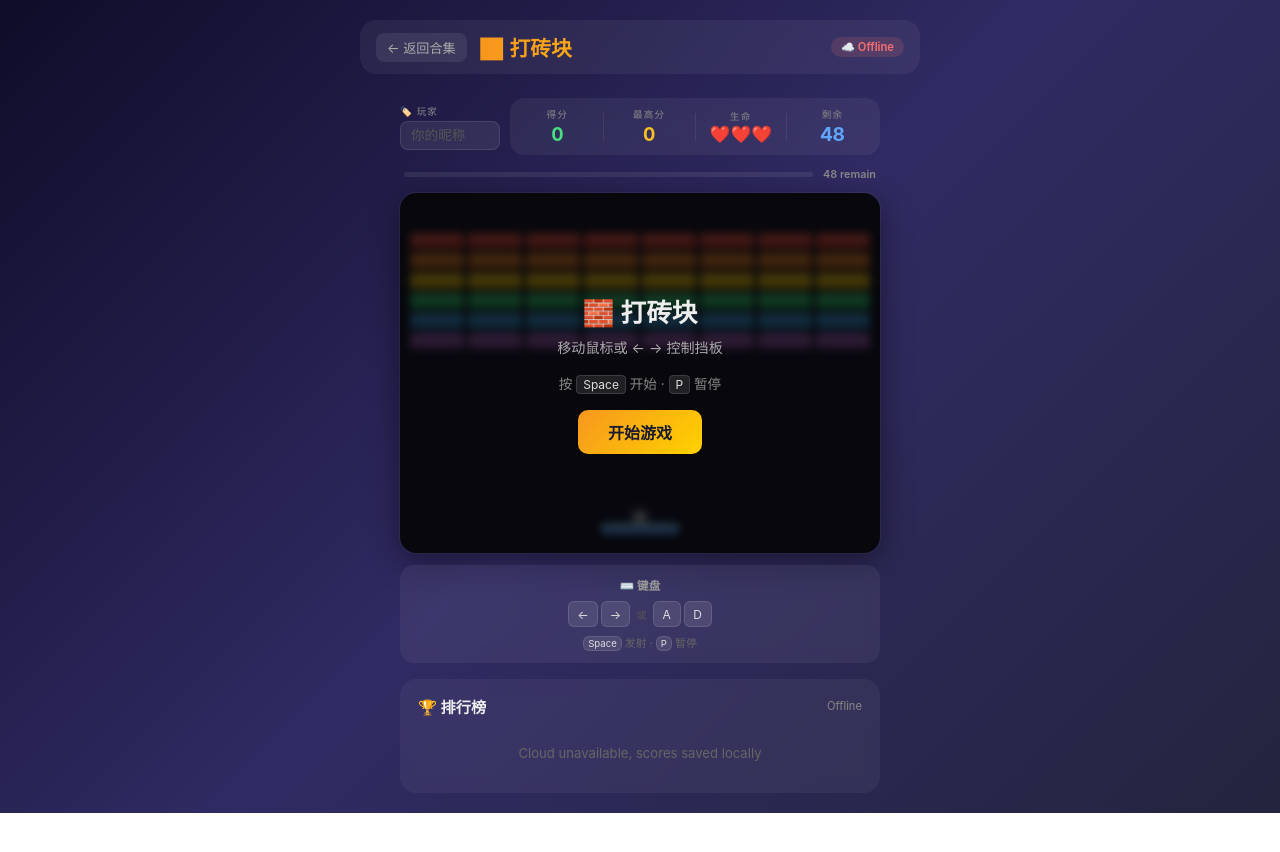
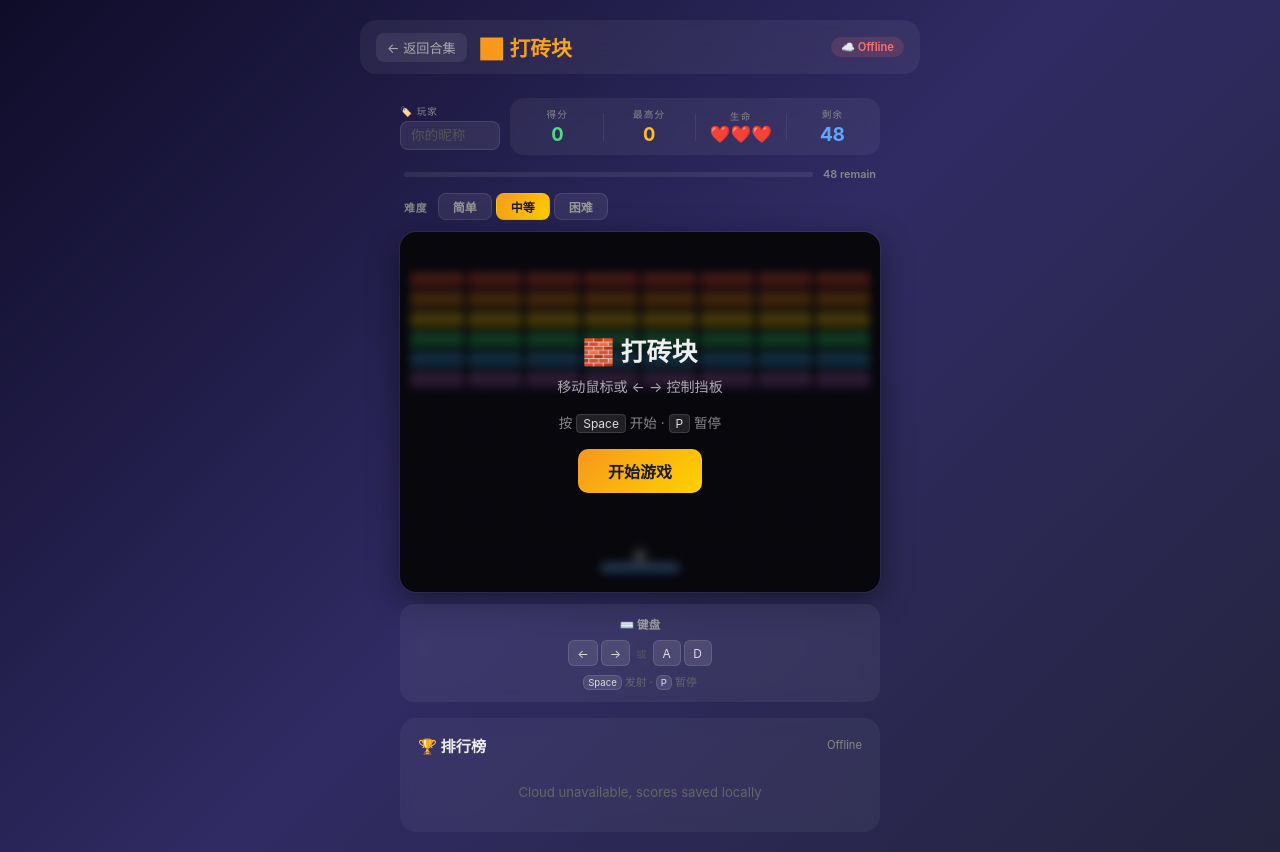
Before and after one commit to Alarmzxc/games-claudecode, a website: page public/breakout/index.html in a window 1280 px wide. Before the commit the page ends 813 px from the top, so only its background shows below. Drawn offline with Linux system fonts and the light colour scheme; no server answers.

Commit message:
Fix: 2048 invisible, Breakout difficulty, UI sizing
- Fix 2048 tiles not rendering: add position:absolute to .grid-cell,
  fix tile color selectors to target .grid-cell directly,
  recalculate positioning to account for grid padding
- Add Breakout difficulty selector (Easy/Medium/Hard) with configurable
  paddle size, ball speed, lives, and brick hit points
- Adjust container widths: Flappy Bird 360px (tighter), Minesweeper 580px
  (room for larger grids)

```diff
--- a/public/breakout/game.js
+++ b/public/breakout/game.js
@@ -19,6 +19,7 @@
     const cloudBadge = document.getElementById('cloudBadge');
     const lbList = document.getElementById('lbList');
     const lbStatus = document.getElementById('lbStatus');
+    const diffBtns = document.querySelectorAll('.diff-btn');
 
     // ========================================================================
     // Constants
@@ -28,14 +29,14 @@
     const CH = 360;
 
     // Paddle
-    const PW = 80;
+    let PW = 80;    // changed by difficulty
     const PH = 12;
     const PY = CH - 30;
     const PADDLE_SPEED = 6;
 
     // Ball
     const BR = 6; // radius
-    const BALL_SPEED_INIT = 4;
+    let BALL_SPEED_INIT = 3.5;  // changed by difficulty
     const BALL_SPEED_MAX = 9;
     const SPEED_INCREMENT = 0.25;
 
@@ -48,20 +49,49 @@
     const BLEFT = 10; // left margin
     const BW = (CW - BLEFT * 2 - BPAD * (BRICKS_PER_ROW - 1)) / BRICKS_PER_ROW;
 
-    const MAX_LIVES = 3;
+    let MAX_LIVES = 3;  // changed by difficulty
+    let ROW_CFG = [];    // changed by difficulty
     const MAX_ANGLE = 65 * Math.PI / 180;
     const MIN_ANGLE = 15 * Math.PI / 180;
 
-    // Row config: [color, lightColor (after 1 hit), points, maxHits]
-    const ROW_CFG = [
+    // Difficulty presets
+    const DIFFICULTIES = {
+        easy: {
+            pw: 100, ballSpeed: 2.5, lives: 5,
+            rows: [
+                { color: '#e74c3c', light: '#f1948a', pts: 50, hits: 1 },
+                { color: '#e67e22', light: '#f0b27a', pts: 40, hits: 1 },
+                { color: '#f1c40f', light: '#f7dc6f', pts: 30, hits: 1 },
+                { color: '#2ecc71', light: '#82e0aa', pts: 20, hits: 1 },
+                { color: '#3498db', light: '#85c1e9', pts: 10, hits: 1 },
+                { color: '#9b59b6', light: '#c39bd3', pts: 5,  hits: 1 },
+            ],
+        },
+        medium: {
+            pw: 80, ballSpeed: 3.5, lives: 3,
+            rows: [
+                { color: '#e74c3c', light: '#f1948a', pts: 50, hits: 2 },
+                { color: '#e67e22', light: '#f0b27a', pts: 40, hits: 2 },
+                { color: '#f1c40f', light: '#f7dc6f', pts: 30, hits: 1 },
+                { color: '#2ecc71', light: '#82e0aa', pts: 20, hits: 1 },
+                { color: '#3498db', light: '#85c1e9', pts: 10, hits: 1 },
+                { color: '#9b59b6', light: '#c39bd3', pts: 5,  hits: 1 },
+            ],
+        },
+        hard: {
+            pw: 65, ballSpeed: 5, lives: 3,
+            rows: [
                 { color: '#e74c3c', light: '#f1948a', pts: 50, hits: 2 },
                 { color: '#e67e22', light: '#f0b27a', pts: 40, hits: 2 },
                 { color: '#f1c40f', light: '#f7dc6f', pts: 30, hits: 2 },
                 { color: '#2ecc71', light: '#82e0aa', pts: 20, hits: 1 },
                 { color: '#3498db', light: '#85c1e9', pts: 10, hits: 1 },
                 { color: '#9b59b6', light: '#c39bd3', pts: 5,  hits: 1 },
-    ];
+            ],
+        },
+    };
 
+    let currentDifficulty = 'medium';
     let CLOUD_AVAILABLE = false;
 
     // ========================================================================
@@ -846,8 +876,52 @@
     }
 
     // ========================================================================
-    // Bootstrap
+    // Difficulty
     // ========================================================================
+
+    function applyDifficulty(diff) {
+        currentDifficulty = diff;
+        const cfg = DIFFICULTIES[diff];
+        PW = cfg.pw;
+        BALL_SPEED_INIT = cfg.ballSpeed;
+        MAX_LIVES = cfg.lives;
+        ROW_CFG = cfg.rows.map(r => ({ ...r }));
+        localStorage.setItem('breakoutDifficulty', diff);
+    }
+
+    // Apply saved difficulty
+    const savedDiff = localStorage.getItem('breakoutDifficulty') || 'medium';
+    applyDifficulty(savedDiff);
+    diffBtns.forEach(function (btn) {
+        if (btn.dataset.diff === savedDiff) {
+            btn.classList.add('active');
+        } else {
+            btn.classList.remove('active');
+        }
+    });
+
+    diffBtns.forEach(function (btn) {
+        btn.addEventListener('click', function () {
+            const diff = btn.dataset.diff;
+            if (diff === currentDifficulty) return;
+            applyDifficulty(diff);
+            diffBtns.forEach(function (b) { b.classList.remove('active'); });
+            btn.classList.add('active');
+            // Reset game if running
+            if (gameRunning) {
+                if (animFrame) cancelAnimationFrame(animFrame);
+                gameRunning = false;
+                gameOver = false;
+                overlay.classList.remove('hidden');
+                overlayContent.innerHTML = `
+                    <h2>🧱 打砖块</h2>
+                    <p>难度已切换至 ${diff === 'easy' ? '简单' : diff === 'medium' ? '中等' : '困难'}</p>
+                    <button id="startBtnNew" class="btn">开始游戏</button>
+                `;
+                document.getElementById('startBtnNew').addEventListener('click', startGame);
+            }
+        });
+    });
 
     // Load saved name
     var savedName = localStorage.getItem('breakoutPlayerName');
--- a/public/breakout/index.html
+++ b/public/breakout/index.html
@@ -50,6 +50,16 @@
                     <div id="progressFill" class="progress-fill"></div>
                 </div>
                 <span id="progressLabel" class="progress-label">0%</span>
+            </div>
+
+            <!-- 难度选择 -->
+            <div class="difficulty-bar">
+                <span class="diff-label">难度</span>
+                <div class="diff-btns" id="diffBtns">
+                    <button data-diff="easy" class="diff-btn">简单</button>
+                    <button data-diff="medium" class="diff-btn active">中等</button>
+                    <button data-diff="hard" class="diff-btn">困难</button>
+                </div>
             </div>
 
             <!-- 画布 -->
--- a/public/breakout/style.css
+++ b/public/breakout/style.css
@@ -209,6 +209,54 @@ header h1 {
     min-width: 46px;
     text-align: right;
     font-weight: 600;
+}
+
+/* ---- Difficulty ---- */
+.difficulty-bar {
+    display: flex;
+    align-items: center;
+    gap: 10px;
+    width: 100%;
+    max-width: 480px;
+    padding: 0 4px;
+}
+
+.diff-label {
+    font-size: 0.68rem;
+    color: #888;
+    text-transform: uppercase;
+    letter-spacing: 1px;
+    font-weight: 600;
+    flex-shrink: 0;
+}
+
+.diff-btns {
+    display: flex;
+    gap: 4px;
+}
+
+.diff-btn {
+    background: rgba(255, 255, 255, 0.07);
+    border: 1px solid rgba(255, 255, 255, 0.1);
+    color: #999;
+    padding: 4px 14px;
+    font-size: 0.75rem;
+    font-weight: 600;
+    border-radius: 8px;
+    cursor: pointer;
+    transition: all 0.2s;
+    font-family: inherit;
+}
+
+.diff-btn:hover {
+    background: rgba(255, 255, 255, 0.12);
+    color: #ddd;
+}
+
+.diff-btn.active {
+    background: linear-gradient(135deg, #f7971e, #ffd200);
+    color: #1a1a2e;
+    border-color: transparent;
 }
 
 /* ---- Canvas ---- */
@@ -520,6 +568,7 @@ kbd {
     }
 
     .progress-bar-wrap,
+    .difficulty-bar,
     .controls-bar,
     .leaderboard {
         max-width: 100%;
--- a/public/flappy/style.css
+++ b/public/flappy/style.css
@@ -15,7 +15,7 @@ body {
 }
 
 .container {
-    max-width: 520px;
+    max-width: 360px;
     width: 100%;
 }
 
@@ -403,7 +403,7 @@ kbd {
 }
 
 /* ---- Mobile ---- */
-@media (max-width: 520px) {
+@media (max-width: 400px) {
     body {
         padding: 12px;
     }
--- a/public/minesweeper/style.css
+++ b/public/minesweeper/style.css
@@ -17,7 +17,7 @@ body {
 }
 
 .container {
-    max-width: 520px;
+    max-width: 580px;
     width: 100%;
 }
 
@@ -483,7 +483,7 @@ header h1 {
 }
 
 /* ---- Mobile ---- */
-@media (max-width: 520px) {
+@media (max-width: 620px) {
     body {
         padding: 12px;
     }
```
Also changed, not shown: public/2048/game.js (+8 -5 lines), public/2048/style.css (+32 -33 lines). Lines whose indentation alone changed are shown as unchanged.
